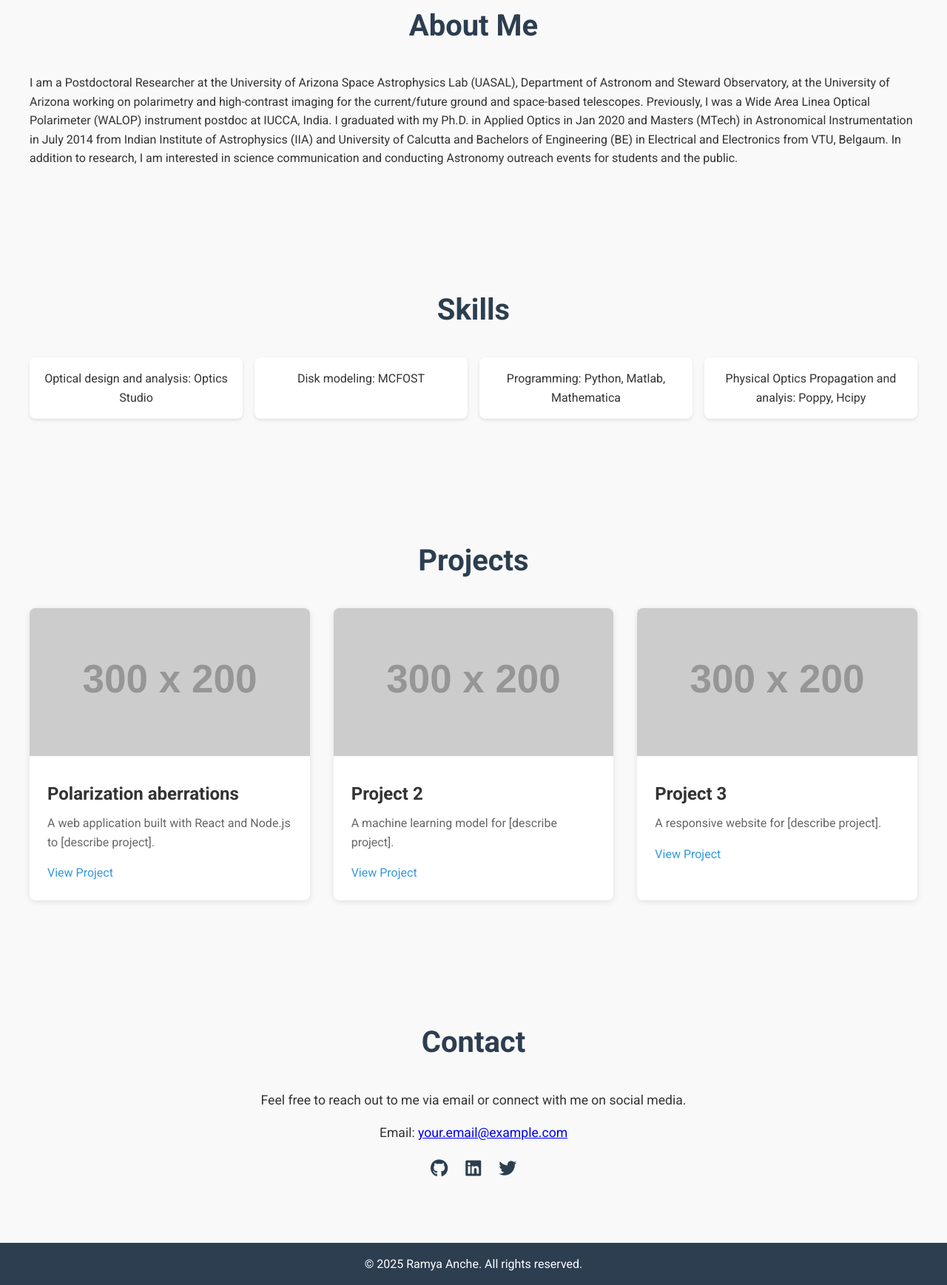
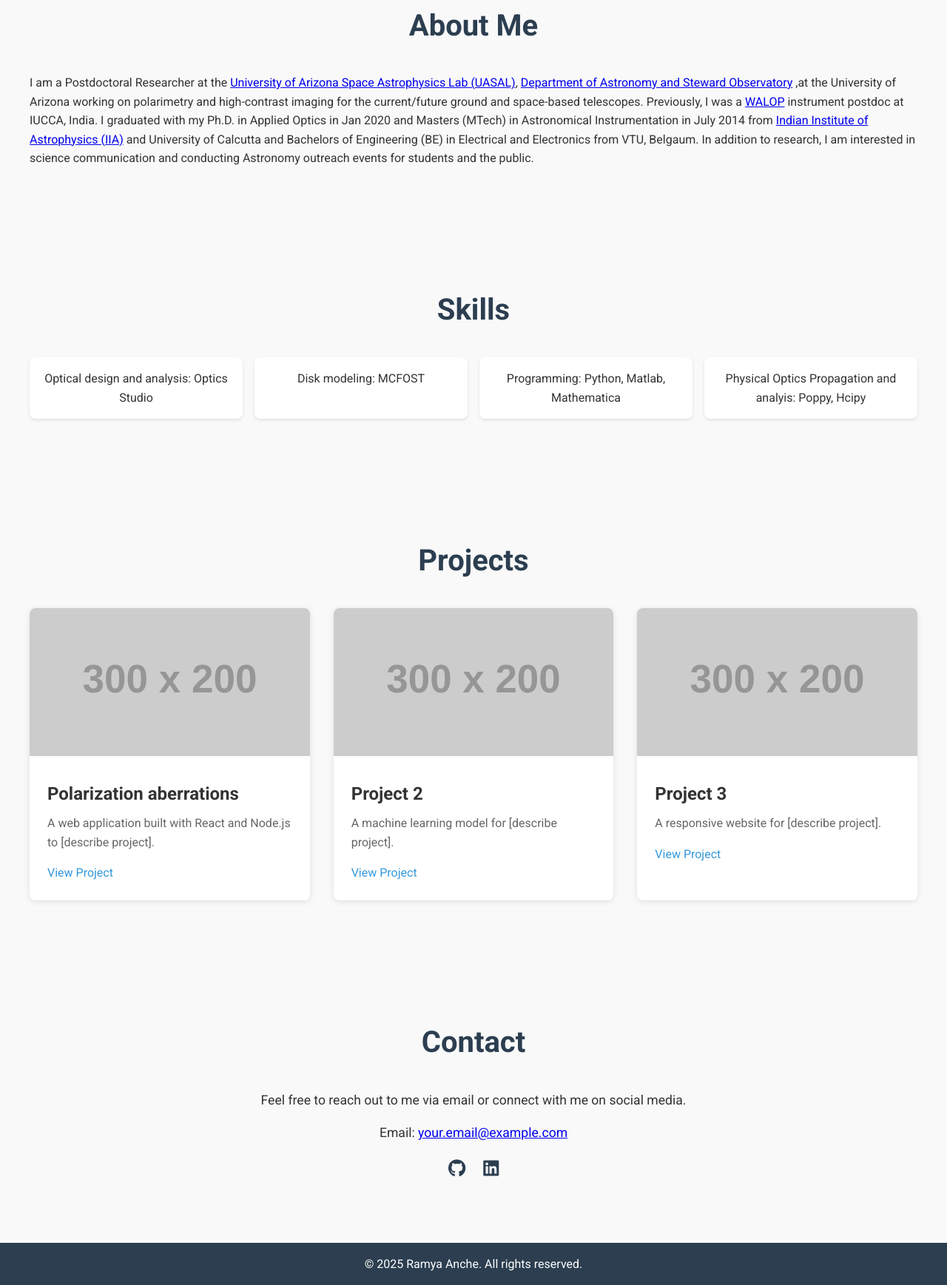
Before and after one commit to ramya-anche/ramya-anche.github.io, a plain HTML site: page index.html in a window 1280 px wide. Shown: the part 877-2614 px from the top of the page at 74% size. Drawn offline with Linux system fonts and the light colour scheme; placeholder pictures from the web are drawn by us.

Commit message:
Updated about me.html

```diff
--- a/index.html
+++ b/index.html
@@ -307,9 +307,10 @@
         <div class="container">
             <div class="bio">
                 <h2>About Me</h2>
-                <p>I am a Postdoctoral Researcher at the University of Arizona Space Astrophysics Lab (UASAL), Department of Astronom and Steward Observatory, at the University of Arizona working on polarimetry and high-contrast imaging for the current/future ground and space-based telescopes. Previously, I was a Wide Area Linea Optical Polarimeter (WALOP) instrument postdoc at IUCCA, India.
-                   I graduated with my Ph.D. in Applied Optics in Jan 2020 and Masters (MTech) in Astronomical Instrumentation in July 2014 from Indian Institute of Astrophysics (IIA) and University of Calcutta and Bachelors of Engineering (BE) in Electrical and Electronics from VTU, Belgaum.
-                In addition to research, I am interested in science communication and conducting Astronomy outreach events for students and the public. </p>
+                <p>I am a Postdoctoral Researcher at the <a href="https://uasal.github.io/" target="_blank" rel="noopener">University of Arizona Space Astrophysics Lab (UASAL)</a>, <a href="https://www.as.arizona.edu/" target="_blank" rel="noopener">Department of Astronomy and Steward Observatory</a>
+                    ,at the University of Arizona working on polarimetry and high-contrast imaging for the current/future ground and space-based telescopes. Previously, I was a <a href="https://pasiphae.science/" target="_blank" rel="noopener">WALOP</a> instrument postdoc at IUCCA, India.
+                   I graduated with my Ph.D. in Applied Optics in Jan 2020 and Masters (MTech) in Astronomical Instrumentation in July 2014 from <a href="https://www.iiap.res.in/" target="_blank" rel="noopener">Indian Institute of Astrophysics (IIA)</a> and University of Calcutta and Bachelors of Engineering (BE) in Electrical and Electronics from VTU, Belgaum.
+                   In addition to research, I am interested in science communication and conducting Astronomy outreach events for students and the public. </p>
             </div>
         </div>
     </section>
@@ -367,9 +368,8 @@
             <p>Feel free to reach out to me via email or connect with me on social media.</p>
             <p>Email: <a href="mailto:ramyamanjunath1990@.com">your.email@example.com</a></p>
             <div class="social-links">
-                <a href="#"><i class="fab fa-github"></i></a>
-                <a href="#"><i class="fab fa-linkedin"></i></a>
-                <a href="#"><i class="fab fa-twitter"></i></a>
+                <a href="https://github.com/ramya-anche"><i class="fab fa-github"></i></a>
+                <a href="https://www.linkedin.com/in/ramyamanjunath/"><i class="fab fa-linkedin"></i></a>
             </div>
         </div>
     </section>
```
